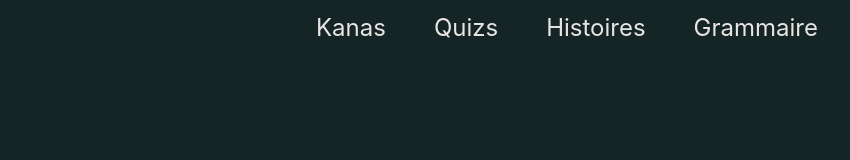
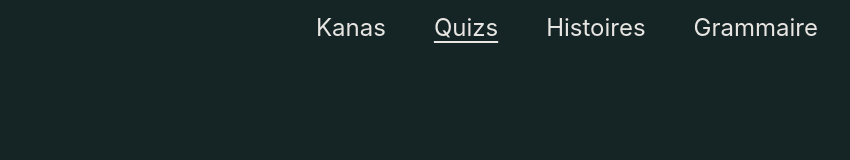
Before and after one commit to Dorian-Garcia-pro/flash-kanas, a React (Create React App) app: page /quiz in a window 1280 px wide. Shown: the top 160 px of the page, without its empty margins (430-1280 px from the left). Built offline with nearby package versions, Linux system fonts and the light colour scheme; the HTML template or start-up script is replaced by a standard one.

Commit message:
fix clickout nav mobile + current page nav desktop

```diff
--- a/src/components/Nav.js
+++ b/src/components/Nav.js
@@ -1,11 +1,12 @@
 import React from "react";
 import "./Nav.scss";
 import { useState, useRef, useEffect } from "react";
-import { Link } from "react-router-dom";
+import { Link, useLocation } from "react-router-dom";
 
 function Nav() {
   const [openNav, setOpenNav] = useState(false);
   const myRef = useRef(null);
+  const location = useLocation();
 
   const handleClickOutside = (event) => {
     if (myRef.current && !myRef.current.contains(event.target)) {
@@ -30,14 +31,14 @@ function Nav() {
 
   return (
     <>
-      <div ref={myRef} id="navMenu">
+      <div id="navMenu">
         <img
           src="/assets/icons/menu.svg"
           alt="menuburger"
           onClick={() => setOpenNav((prev) => !prev)}
         />
         {openNav ? (
-          <nav id="drawer">
+          <nav ref={myRef} id="drawer">
             <ul>
               {routes.map((route, index) => (
                 <li key={route.route}>
@@ -53,7 +54,12 @@ function Nav() {
           <ul>
             {routes.map((route, index) => (
               <li key={route.route}>
-                <Link to={route.route}>{route.name}</Link>
+                <Link
+                  to={route.route}
+                  className={location.pathname === route.route ? "active" : ""}
+                >
+                  {route.name}
+                </Link>
               </li>
             ))}
           </ul>
--- a/src/components/Nav.scss
+++ b/src/components/Nav.scss
@@ -82,6 +82,10 @@
             text-decoration: underline; // add underline on hover
             text-underline-offset: 0.2em; // increase the distance between text and underline
           }
+          &.active {
+            text-decoration: underline;
+            text-underline-offset: 0.2em;
+          }
         }
       }
     }
```
